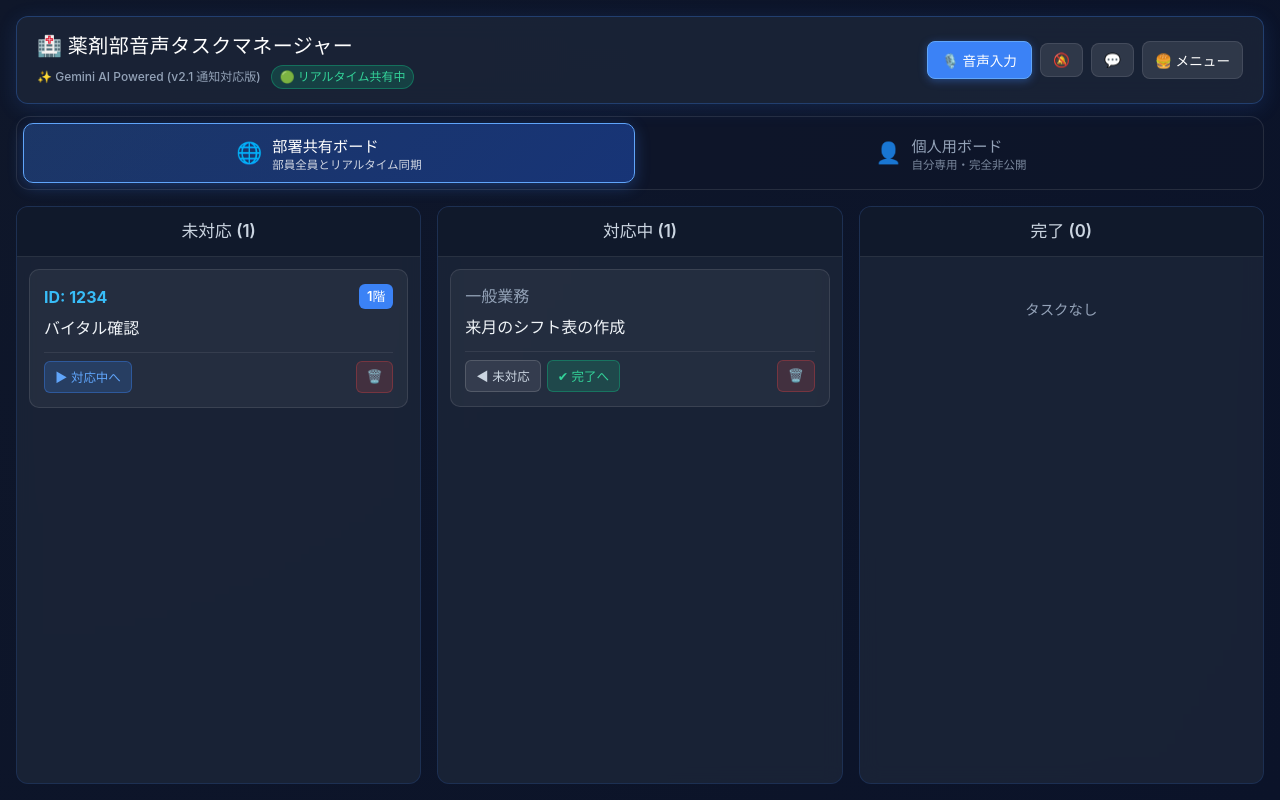
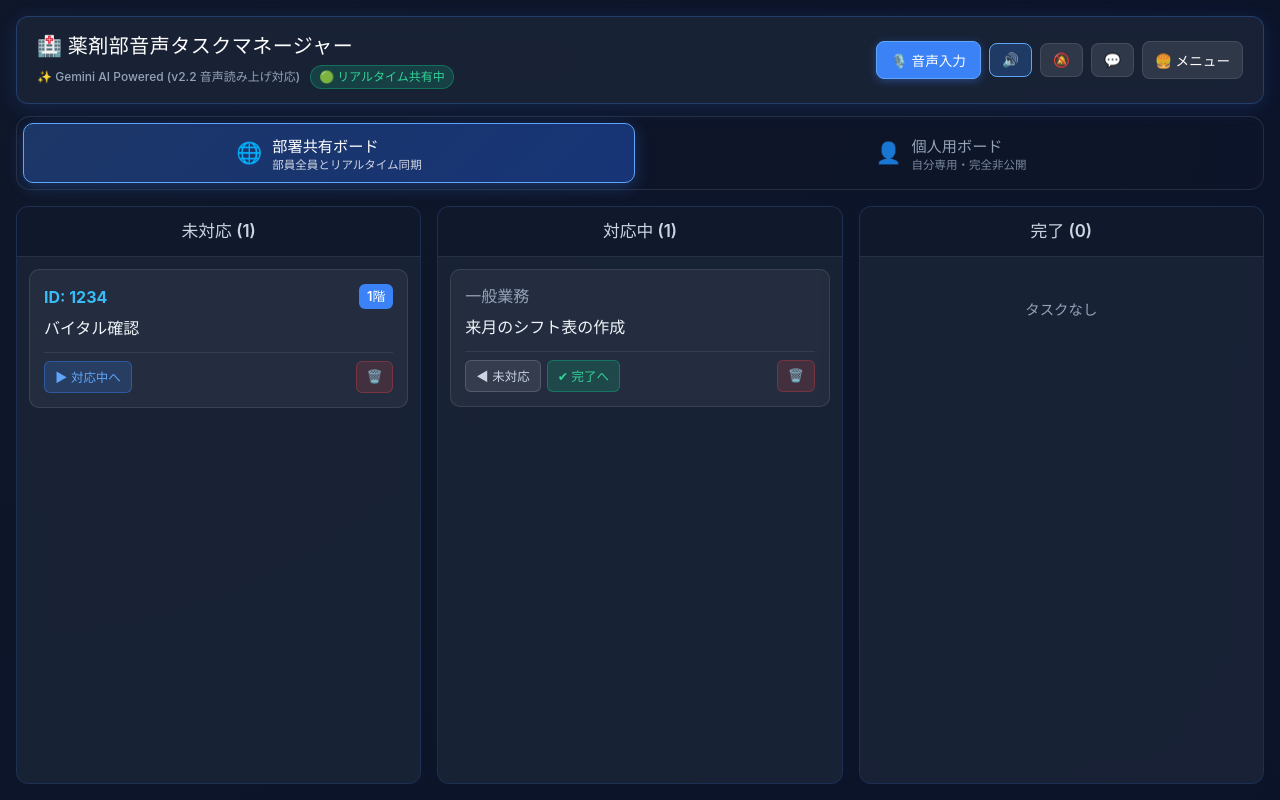
Before and after one commit to ytodoroki0402-maker/voice-task-manager, a React (Vite) app: page / in a window 1280 px wide. Built offline with nearby package versions, Linux system fonts and the light colour scheme; no server answers.

Commit message:
Implement Japanese voice reading (SpeechSynthesis) for new incoming tasks

```diff
--- a/src/App.css
+++ b/src/App.css
@@ -220,6 +220,12 @@
   background: rgba(245, 158, 11, 0.25) !important;
   border-color: #fbbf24 !important;
   color: #fbbf24 !important;
+}
+
+.active-speech {
+  background: rgba(59, 130, 246, 0.25) !important;
+  border-color: #60a5fa !important;
+  color: #60a5fa !important;
 }
 
 .btn-badge {
--- a/src/App.jsx
+++ b/src/App.jsx
@@ -6,16 +6,26 @@ import { parseAudioWithGemini, WARD_COLORS, STATUS } from './utils/commandParser
 import { logTaskEvent, exportLogs } from './utils/dataLogger';
 import { ConversationPanel } from './components/ConversationPanel';
 import { subscribeSharedTasks, publishSharedTasks } from './utils/syncManager';
-import { playNotificationSound, requestNotificationPermission, showTaskNotification } from './utils/notificationHelper';
+import {
+  playNotificationSound,
+  speakTaskNotification,
+  testSpeechNotification,
+  requestNotificationPermission,
+  showTaskNotification
+} from './utils/notificationHelper';
 
 function App() {
   // モード管理 ('shared' | 'personal')
   const [activeTab, setActiveTab] = useState('shared');
   const [isSynced, setIsSynced] = useState(true);
 
-  // 通知設定 (通知音 & ポップアップ)
+  // 通知設定 (通知音 & 音声読み上げ & ポップアップ)
   const [soundEnabled, setSoundEnabled] = useState(() => {
     return localStorage.getItem('notify_sound_enabled') === 'true';
+  });
+  const [speechEnabled, setSpeechEnabled] = useState(() => {
+    const saved = localStorage.getItem('notify_speech_enabled');
+    return saved === null ? true : saved === 'true'; // デフォルト ON
   });
   const [popupEnabled, setPopupEnabled] = useState(() => {
     return localStorage.getItem('notify_popup_enabled') === 'true';
@@ -44,12 +54,17 @@ function App() {
           if (remoteTasks.length > prevTasksCountRef.current) {
             const newestTask = remoteTasks[remoteTasks.length - 1] || remoteTasks[0];
 
-            // 音がオンならチャイム音再生
+            // 🔊 音声読み上げがオンなら「新しいタスクが入りました、〜〜〜です」と喋る
+            if (localStorage.getItem('notify_speech_enabled') !== 'false' && newestTask) {
+              speakTaskNotification(newestTask);
+            }
+
+            // 🔔 効果音がオンならチャイム音再生
             if (localStorage.getItem('notify_sound_enabled') === 'true') {
               playNotificationSound();
             }
 
-            // ポップアップがオンなら通知表示
+            // 💬 ポップアップがオンなら通知表示
             if (localStorage.getItem('notify_popup_enabled') === 'true' && newestTask) {
               const wardStr = newestTask.ward && newestTask.ward !== '指定なし' ? `[${newestTask.ward}] ` : '';
               const idStr = newestTask.patientId ? `(ID:${newestTask.patientId}) ` : '';
@@ -118,13 +133,23 @@ function App() {
   const [autoScroll, setAutoScroll] = useState(false);
   const tableContainerRef = useAutoScroll(autoScroll, 10000);
 
-  // 通知設定の永続保存
+  // 音声読み上げ設定切り替え
+  const toggleSpeech = () => {
+    const nextVal = !speechEnabled;
+    setSpeechEnabled(nextVal);
+    localStorage.setItem('notify_speech_enabled', String(nextVal));
+    if (nextVal) {
+      testSpeechNotification(); // テスト読み上げ
+    }
+  };
+
+  // 通知音設定切り替え
   const toggleSound = () => {
     const nextVal = !soundEnabled;
     setSoundEnabled(nextVal);
     localStorage.setItem('notify_sound_enabled', String(nextVal));
     if (nextVal) {
-      playNotificationSound(); // テスト再生
+      playNotificationSound();
     }
   };
 
@@ -409,7 +434,7 @@ function App() {
         <div className="app-title-area">
           <h1>🏥 薬剤部音声タスクマネージャー</h1>
           <div className="status-sub-row">
-            <span className="app-subtitle">✨ Gemini AI Powered (v2.1 通知対応版)</span>
+            <span className="app-subtitle">✨ Gemini AI Powered (v2.2 音声読み上げ対応)</span>
             {activeTab === 'shared' ? (
               <span className={`sync-status ${isSynced ? 'synced' : 'syncing'}`}>
                 {isSynced ? '🟢 リアルタイム共有中' : '🟡 接続中...'}
@@ -432,11 +457,20 @@ function App() {
             {isListening ? '⏹️ 停止して解析' : '🎙️ 音声入力'}
           </button>
 
-          {/* 通知音クイック切り替えボタン */}
+          {/* 音声読み上げ切り替えボタン */}
+          <button
+            className={`btn icon-btn ${speechEnabled ? 'active-speech' : ''}`}
+            onClick={toggleSpeech}
+            title={speechEnabled ? '音声読み上げ: ON' : '音声読み上げ: OFF'}
+          >
+            {speechEnabled ? '🔊' : '🔇'}
+          </button>
+
+          {/* 通知音切り替えボタン */}
           <button
             className={`btn icon-btn ${soundEnabled ? 'active-sound' : ''}`}
             onClick={toggleSound}
-            title={soundEnabled ? '通知音: ON' : '通知音: OFF'}
+            title={soundEnabled ? '通知チャイム: ON' : '通知チャイム: OFF'}
           >
             {soundEnabled ? '🔔' : '🔕'}
           </button>
@@ -495,8 +529,11 @@ function App() {
               <button className="close-btn" onClick={() => setShowMobileMenu(false)}>✖</button>
             </div>
             <div className="menu-dropdown-list">
+              <button className="menu-item-btn" onClick={toggleSpeech}>
+                {speechEnabled ? '🔊 新着音声読み上げ: ON (タップでOFF)' : '🔇 新着音声読み上げ: OFF (タップでON)'}
+              </button>
               <button className="menu-item-btn" onClick={toggleSound}>
-                {soundEnabled ? '🔔 新着通知音: ON (タップでOFF)' : '🔕 新着通知音: OFF (タップでON)'}
+                {soundEnabled ? '🔔 新着チャイム音: ON (タップでOFF)' : '🔕 新着チャイム音: OFF (タップでON)'}
               </button>
               <button className="menu-item-btn" onClick={togglePopup}>
                 {popupEnabled ? '💬 ポップアップ通知: ON (タップでOFF)' : '🔕 ポップアップ通知: OFF (タップでON)'}
--- a/src/utils/notificationHelper.js
+++ b/src/utils/notificationHelper.js
@@ -1,4 +1,4 @@
-// Web Audio API を使用した外部ファイル不要の通知音・ポップアップ通知モジュール
+// Web Audio API & Web Speech API (音声読み上げ) モジュール
 
 let audioCtx = null;
 
@@ -54,6 +54,48 @@ export function playNotificationSound() {
 }
 
 /**
+ * 新着タスクを自然な日本語音声で読み上げる
+ * 例: 「新しいタスクが入りました。1階、患者ID1234、バイタル確認です。」
+ */
+export function speakTaskNotification(task) {
+  if (!('speechSynthesis' in window)) {
+    console.warn("SpeechSynthesis not supported in this browser.");
+    return;
+  }
+
+  try {
+    // 既存の発声をキャンセルして最新をクリアに喋らせる
+    window.speechSynthesis.cancel();
+
+    const wardText = task.ward && task.ward !== "指定なし" ? `${task.ward}、` : "";
+    const idText = task.patientId === "共通" ? "一般業務、" : task.patientId === "個人" ? "個人メモ、" : task.patientId ? `患者ID ${task.patientId}、` : "";
+    const contentText = task.content || "タスク";
+
+    const fullSpeechText = `新しいタスクが入りました。${wardText}${idText}${contentText}です。`;
+
+    const uttr = new SpeechSynthesisUtterance(fullSpeechText);
+    uttr.lang = 'ja-JP';
+    uttr.rate = 1.0; // 読み上げ速度
+    uttr.pitch = 1.0; // 声の高さ
+
+    window.speechSynthesis.speak(uttr);
+  } catch (err) {
+    console.warn("Failed to speak task:", err);
+  }
+}
+
+/**
+ * 音声読み上げテスト
+ */
+export function testSpeechNotification() {
+  speakTaskNotification({
+    ward: "1階",
+    patientId: "1234",
+    content: "音声読み上げ機能を有効にしました"
+  });
+}
+
+/**
  * ブラウザの通知権限をリクエスト
  */
 export async function requestNotificationPermission() {
```
Also changed, not shown: 1 other file (tests, documents, lock files or other folders).
